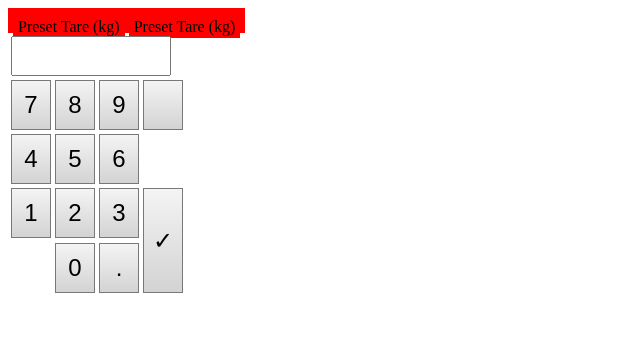
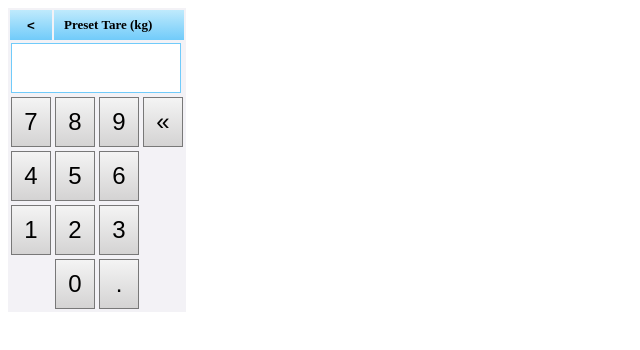
Before and after one commit to GitAnusha93/GitAnushaShetty.github.io, a plain HTML site: page mt/index.html in a window 1280 px wide. Shown: the whole page, without its empty margins (0-640 px from the left). Drawn offline with Linux system fonts and the light colour scheme.

Commit message:
Updating page

```diff
--- a/mt/index.html
+++ b/mt/index.html
@@ -1,9 +1,5 @@
 <html>
 <style>
-    /* td {
-        border: 0.1px solid rgb(12, 123, 131);
-    } */
-
     .buttonstyle {
         background-image: linear-gradient(rgb(244, 244, 244), rgb(212, 211, 211));
         border: 0.1px solid rgb(120, 120, 120);
@@ -13,11 +9,19 @@
     }
 
     .headerBlock {
-        display: inline-block;
-        height: 15px;
-        font-size: medium;
-        padding: 5px;
-        background-color: red;
+        height: 13px;
+        font-size: small;
+        background-image: linear-gradient(rgb(191, 234, 252), rgb(113, 203, 250));
+        height: 30px;
+        font-weight: bold;
+    }
+
+    .backButton {
+        background: none;
+        border: none;
+        width: 100%;
+        height: 100%;
+        font-weight: bold;
     }
 
     #btnSubmit {
@@ -25,8 +29,15 @@
     }
 
     #tbInput {
-        width: 160px;
-        height: 40px;
+        width: 170px;
+        border: 1px solid rgb(113, 203, 250);
+        text-align: right;
+        font-size: 24px;
+        height: 50px;
+    }
+
+    table {
+        background-color: rgb(243, 242, 246);
     }
 </style>
 <script>
@@ -34,7 +45,6 @@
         var tbInput = document.getElementById("tbInput")
         tbInput.value = tbInput.value + e.value;
     }
-
     function del() {
         var tbInput = document.getElementById("tbInput");
         tbInput.value = tbInput.value.substr(0, tbInput.value.length - 1);
@@ -44,12 +54,13 @@
 
 <body>
     <div>
-        <div class="headerRow">
-            <div class="headerBlock">
-                <div class="headerBlock">Preset Tare (kg) </div>
-                <div class="headerBlock">Preset Tare (kg) </div>
-            </div>
         <table>
+            <tr>
+                <td class="headerBlock">
+                    <input class="backButton" type="button" value="&lt;" />
+                </td>
+                <td class="headerBlock" colspan="3" style="padding-left: 10px;">Preset Tare (kg)</td>
+            </tr>
             <tr>
                 <td colspan="4">
                     <input id="tbInput" type="text" />
@@ -59,8 +70,7 @@
                 <td><input class="buttonstyle" id="btn7" type="button" value="7" onclick="input(this);" /></td>
                 <td><input class="buttonstyle" id="btn8" type="button" value="8" onclick="input(this);" /></td>
                 <td><input class="buttonstyle" id="btn9" type="button" value="9" onclick="input(this);" /></td>
-                    <td><button class="buttonstyle" id="btnDel" onclick="del();">
-                        </button> </td>
+                <td><input class="buttonstyle" id="btnDel" type="button" value="&#171;" onclick="del();" /> </td>
             </tr>
             <tr>
                 <td><input class="buttonstyle" id="btn4" type="button" value="4" onclick="input(this);" /></td>
@@ -73,7 +83,6 @@
                 <td><input class="buttonstyle" id="btn2" type="button" value="2" onclick="input(this);" /></td>
                 <td><input class="buttonstyle" id="btn3" type="button" value="3" onclick="input(this);" /></td>
                 <td rowspan="2">
-                        <input class="buttonstyle" id="btnSubmit" type="button" value="✓" onclick="input(this);" </td>
             </tr>
             <tr>
                 <td>&nbsp;</td>
```
Lines whose indentation alone changed are shown as unchanged.
